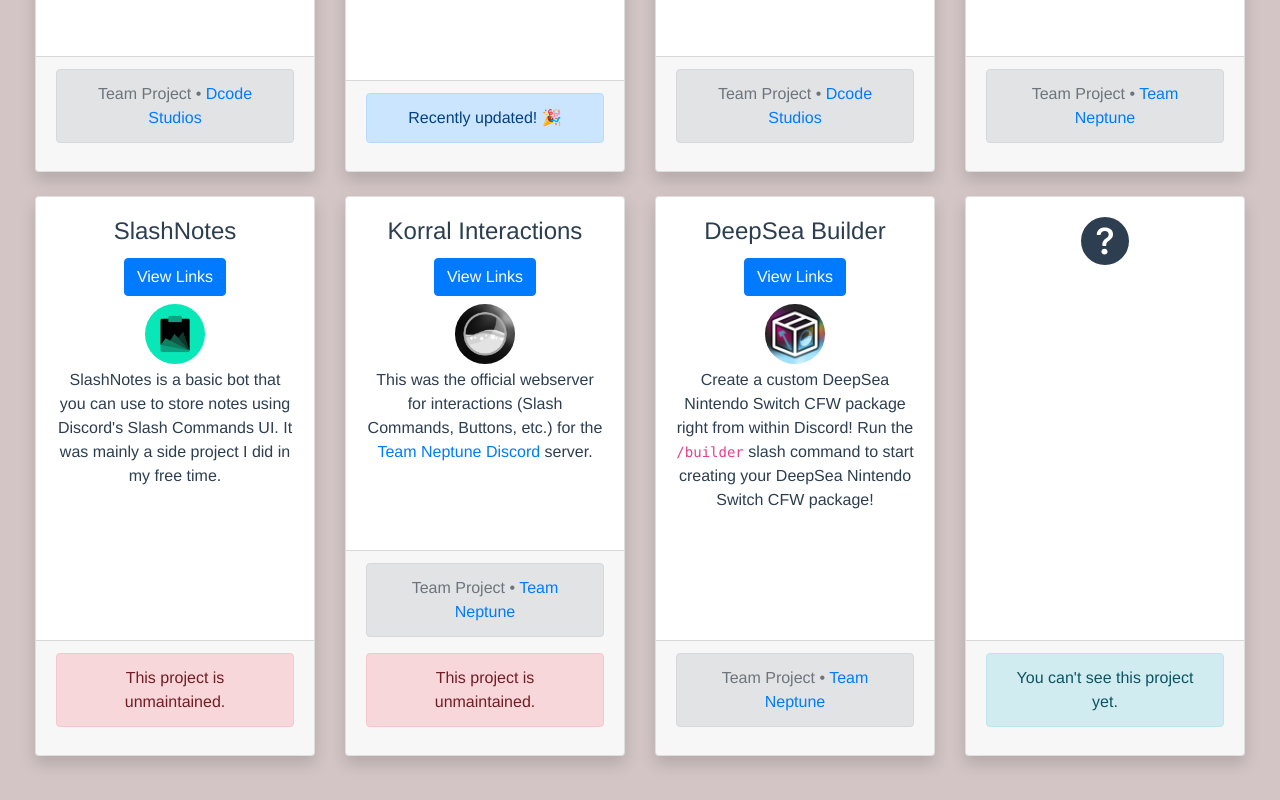
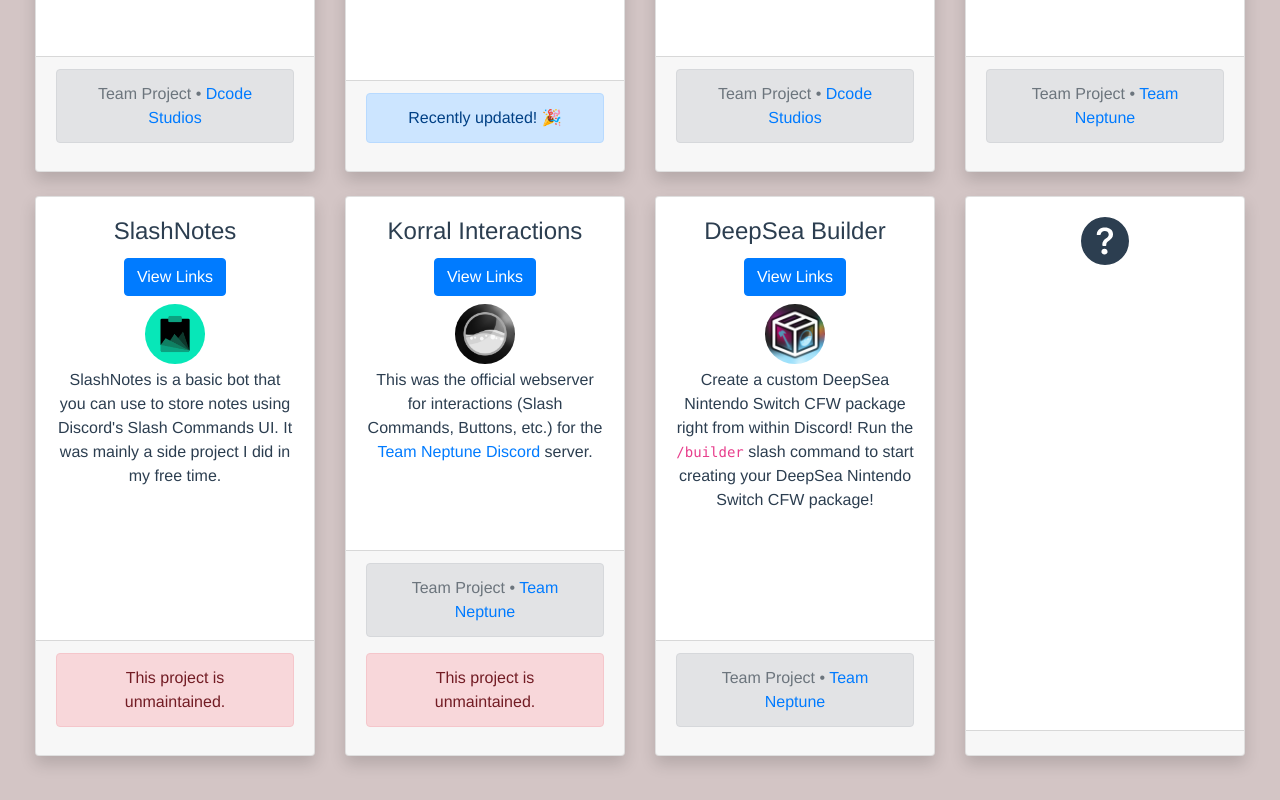
Before and after one commit to TechGeekGamer/personal-site, a Vue app: page /#/projects in a window 1280 px wide. Shown: the part 764-1564 px from the top of the page. Built offline with nearby package versions, Linux system fonts and the light colour scheme.

Commit message:
Update ProjectCard.vue

```diff
--- a/src/components/ProjectCard.vue
+++ b/src/components/ProjectCard.vue
@@ -84,23 +84,23 @@
     },
     created(){
         if(this.isQuestionMark){
-            this.setCurrentName("Not Available");
-            if(this.alerts.length > 0){
-                this.setCurrentAlerts([
-                    {
-                        type:"info",
-                        text:"You can't see this project yet."
-                    },
-                    ...this.alerts
-                ])
-            }else {
-                this.setCurrentAlerts([
-                    {
-                        type:"info",
-                        text:"You can't see this project yet."
-                    }
-                ])
-            }
+            // this.setCurrentName("Not Available");
+            // if(this.alerts.length > 0){
+            //     this.setCurrentAlerts([
+            //         {
+            //             type:"info",
+            //             text:"You can't see this project yet."
+            //         },
+            //         ...this.alerts
+            //     ])
+            // }else {
+            //     this.setCurrentAlerts([
+            //         {
+            //             type:"info",
+            //             text:"You can't see this project yet."
+            //         }
+            //     ])
+            // }
         }
         setTimeout(() => {
             this.showCard = true;
```
